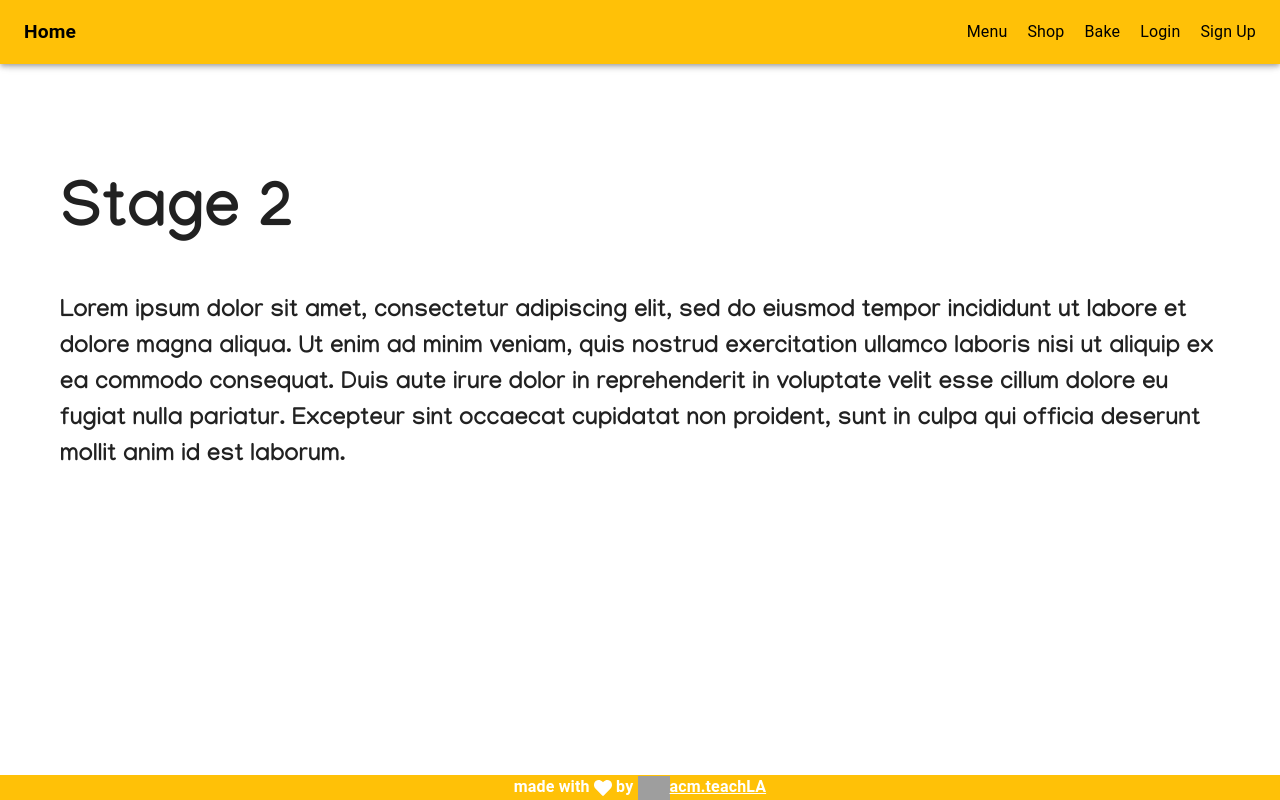
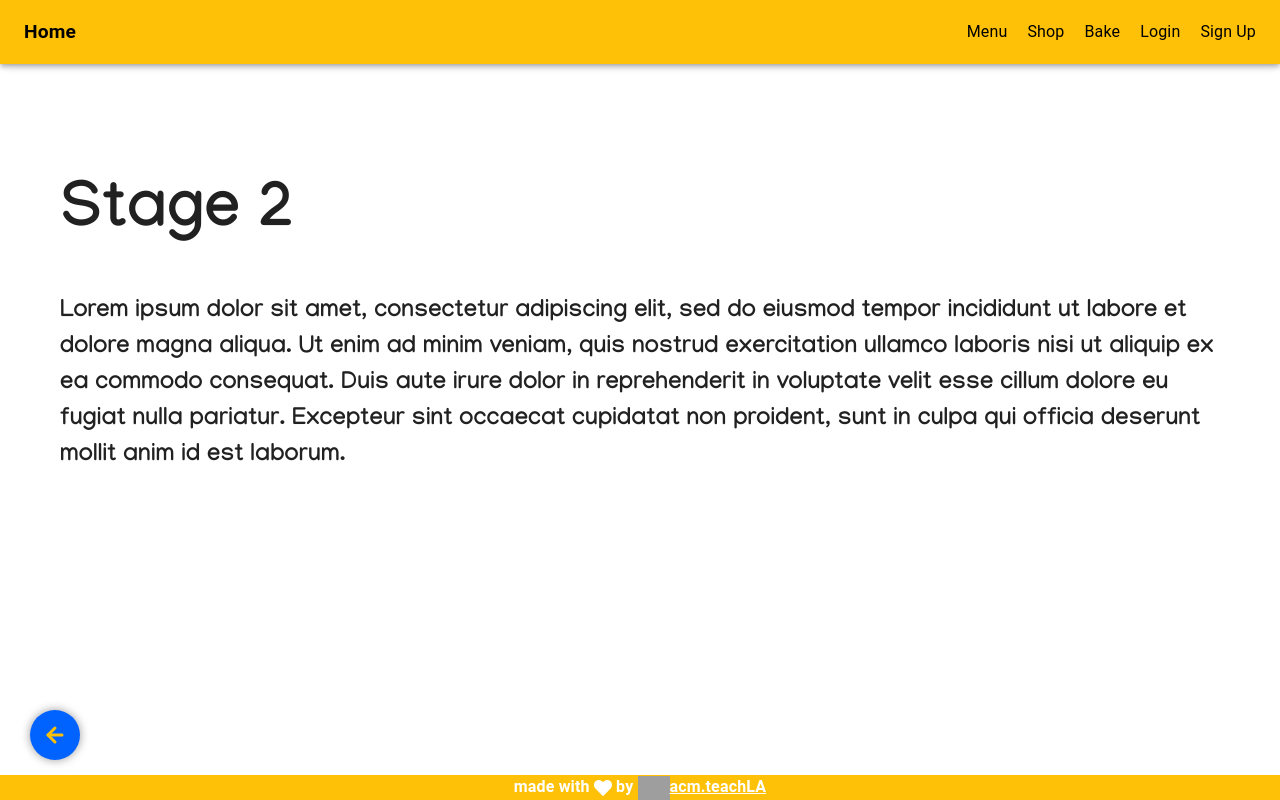
Before and after one commit to uclaacm/cookie-jar, a React (Vite) app: page /stage2 in a window 1280 px wide. Built offline with nearby package versions, Linux system fonts and the light colour scheme; grey boxes are pictures that could not be loaded.

Commit message:
53 Add back and forth arrows between stages

```diff
--- a/package.json
+++ b/package.json
@@ -18,6 +18,7 @@
     "cors": "^2.8.5",
     "dotenv": "^16.4.7",
     "express": "^4.21.2",
+    "lucide-react": "^0.545.0",
     "mongodb": "^6.13.0",
     "mongoose": "^8.10.1",
     "react": "^18.2.0",
@@ -31,12 +32,12 @@
     "@typescript-eslint/eslint-plugin": "^7.2.0",
     "@typescript-eslint/parser": "^7.2.0",
     "@vitejs/plugin-react": "^4.2.1",
-    "concurrently": "^9.1.2",
+    "concurrently": "^9.2.1",
     "eslint": "^8.57.0",
     "eslint-plugin-react-hooks": "^4.6.0",
     "eslint-plugin-react-refresh": "^0.4.6",
     "sass": "^1.80.3",
     "typescript": "^5.2.2",
-    "vite": "^5.2.0"
+    "vite": "^7.1.10"
   }
 }
--- a/src/components/stages/Stage1.tsx
+++ b/src/components/stages/Stage1.tsx
@@ -1,5 +1,6 @@
 import React from "react";
 import { Link } from "react-router-dom";
+import { ArrowRight } from "lucide-react";
 // import { useState, useEffect } from "react";
 import "../../styles/Stage1.scss";
 import c2 from "/assets/c2.png";
@@ -62,6 +63,11 @@ const Stage1: React.FC = () => {
           ))}
         </div>
       </div>
+
+      <Link to="/stage2" className="next-button">
+          <ArrowRight />
+      </Link>
+
     </div>
   );
 };
--- a/src/components/stages/Stage2.tsx
+++ b/src/components/stages/Stage2.tsx
@@ -1,4 +1,6 @@
 import React from "react";
+import { Link } from "react-router-dom";
+import { ArrowLeft } from "lucide-react";
 import "../../styles/Stage2.scss";
 
 import flour from "/assets/Flour.png";
@@ -56,6 +58,11 @@ const Stage2: React.FC = () => {
         occaecat cupidatat non proident, sunt in culpa qui officia deserunt
         mollit anim id est laborum.
       </p>
+
+      <Link to="/stage1" className="back-button">
+          <ArrowLeft />
+      </Link>
+
     </div>
   );
 };
--- a/src/styles/Stage1.scss
+++ b/src/styles/Stage1.scss
@@ -55,4 +55,28 @@
   .cookie-select:hover {
     cursor: pointer;
   }
+
+  .next-button {
+    position: fixed;
+    bottom: 40px;
+    right: 30px;
+    background-color: #0062ff;
+    color: #ffc107;
+    border-radius: 50%;
+    width: 50px;
+    height: 50px;
+    display: flex;
+    align-items: center;
+    justify-content: center;
+    box-shadow: 0 0px 10px rgba(0, 0, 0, 0.4);
+
+    &:hover {
+    background: #ffc107;
+    color: #0062ff;
+    transform: translateX(4px) scale(1.05);
+    }
+    svg {
+    stroke-width: 3;
+    }
+  }
 }
--- a/src/styles/Stage2.scss
+++ b/src/styles/Stage2.scss
@@ -9,4 +9,29 @@
   p {
     font-size: 24px;
   }
+
+  .back-button {
+    position: fixed;
+    bottom: 40px;
+    left: 30px;
+    background-color: #0062ff;
+    color: #ffc107;
+    border-radius: 50%;
+    width: 50px;
+    height: 50px;
+    display: flex;
+    align-items: center;
+    justify-content: center;
+    box-shadow: 0 0px 10px rgba(0, 0, 0, 0.4);
+
+    &:hover {
+    background: #ffc107;
+    color: #0062ff;
+    transform: translateX(4px) scale(1.05);
+    }
+
+    svg {
+    stroke-width: 3;
+    }
+  }
 }
```
Also changed, not shown: 1 other file (tests, documents, lock files or other folders).
